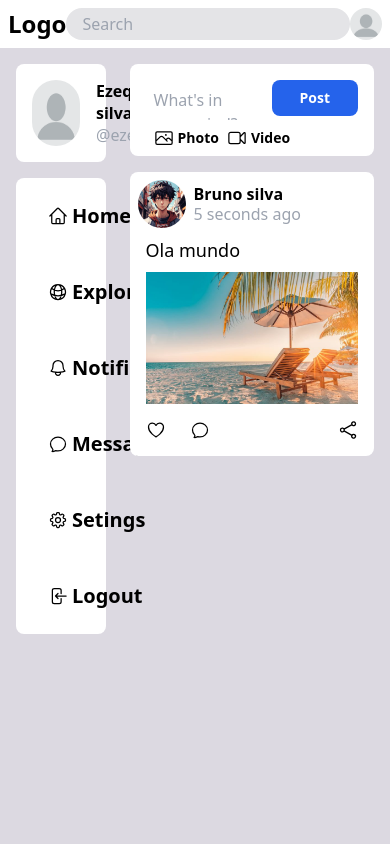
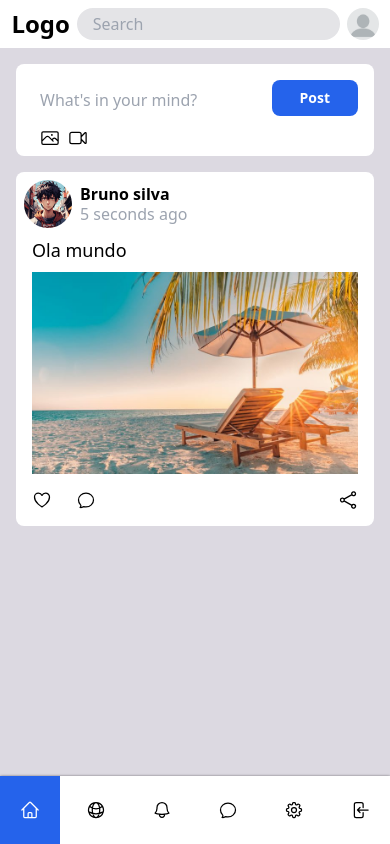
Before and after one commit to ezekuiel100/Social-media-react, a React (Vite) app: page / in a window 390 px wide. Built offline with nearby package versions, Linux system fonts and the light colour scheme.

Commit message:
Responsive

```diff
--- a/src/App.jsx
+++ b/src/App.jsx
@@ -6,11 +6,9 @@ function App() {
   return (
     <div className="bg-[#dcd9e1] min-h-screen pb-10">
       <Nav />
-      <div className="max-w-5xl mx-auto">
-        <div className="flex gap-6 p-4  ">
-          <Sidebar />
-          <Main />
-        </div>
+      <div className="grid sm:flex gap-6 p-4 max-w-5xl mx-auto">
+        <Sidebar />
+        <Main />
       </div>
     </div>
   );
--- a/src/components/Main.jsx
+++ b/src/components/Main.jsx
@@ -16,7 +16,7 @@ function Main() {
   }, []);
 
   return (
-    <main className="w-3/4 rounded-lg space-y-4">
+    <main className="lg:w-3/4 rounded-lg space-y-4">
       <NewPost setPosts={setPosts} setcurrentTime={setcurrentTime} />
       <PostCard posts={posts} setPosts={setPosts} currentTime={currentTime} />
     </main>
--- a/src/components/Nav.jsx
+++ b/src/components/Nav.jsx
@@ -4,7 +4,7 @@ function Nav() {
       <h1 className="font-bold text-2xl">Logo</h1>
       <input
         type="text"
-        className="rounded-full bg-zinc-200 w-96 py-1 px-4"
+        className="rounded-full bg-zinc-200 md:w-96 py-1 px-4"
         placeholder="Search"
       ></input>
 
--- a/src/components/NewPost.jsx
+++ b/src/components/NewPost.jsx
@@ -45,7 +45,7 @@ function NewPost({ setPosts, setcurrentTime }) {
           className="inline-flex gap-1 items-center cursor-pointer hover:text-blue-500 transition-all "
         >
           <PhotoIcon className="size-5" />
-          <span className="font-semibold text-sm ">Photo</span>
+          <span className="font-semibold text-sm hidden sm:inline">Photo</span>
         </label>
 
         <input
@@ -57,8 +57,8 @@ function NewPost({ setPosts, setcurrentTime }) {
         />
 
         <div className="flex gap-1 cursor-pointer hover:text-blue-500 transition-all">
-          <VideoCameraIcon className="size-5" />
-          <span className="font-semibold text-sm">Video</span>
+          <VideoCameraIcon className="size-5 " />
+          <span className="font-semibold text-sm hidden sm:inline">Video</span>
         </div>
       </div>
 
--- a/src/components/PostCard.jsx
+++ b/src/components/PostCard.jsx
@@ -2,18 +2,18 @@ import {
   ChatBubbleOvalLeftIcon,
   ShareIcon,
   TrashIcon,
+  HeartIcon,
 } from "@heroicons/react/24/outline";
 import { currentUser } from "../data/currentUser";
 import { timeSince } from "../utils/timesince";
 import { deletePost } from "../utils/deletePost";
-import { HeartIcon } from "@heroicons/react/24/outline";
 
 function PostCard({ posts, currentTime, setPosts }) {
   return (
     <>
       {posts.map(({ id, name, photo, time, content }, i) => (
         <div key={i} className="bg-white p-2 rounded-lg">
-          <div className="flex gap-2 justify-between">
+          <header className="flex gap-2 justify-between">
             <div className="flex gap-2 items-center">
               <img
                 src={photo}
@@ -32,7 +32,7 @@ function PostCard({ posts, currentTime, setPosts }) {
                 onClick={() => deletePost(id, setPosts)}
               />
             )}
-          </div>
+          </header>
 
           <div className="p-2 ">
             {content.text.split("\n").map((text, i) => (
--- a/src/components/Sidebar.jsx
+++ b/src/components/Sidebar.jsx
@@ -21,8 +21,8 @@ const menu = [
     icon: <GlobeAltIcon className="size-5" />,
   },
   {
-    text: "Notificações",
-    href: "/notificações",
+    text: "Notifications",
+    href: "/notifications",
     icon: <BellIcon className="size-5" />,
   },
   {
@@ -31,8 +31,8 @@ const menu = [
     icon: <ChatBubbleOvalLeftIcon className="size-5" />,
   },
   {
-    text: "Setings",
-    href: "/setings",
+    text: "Settings",
+    href: "/settings",
     icon: <Cog8ToothIcon className="size-5" />,
   },
   {
@@ -44,8 +44,8 @@ const menu = [
 
 function Sidebar() {
   return (
-    <div className="w-1/4 space-y-4 ">
-      <div className="bg-white  rounded-lg p-4 flex gap-4">
+    <div className="w-full fixed bottom-0 left-0 sm:w-auto lg:w-1/4 space-y-4 sm:static">
+      <div className="bg-white  rounded-lg p-4 hidden sm:flex gap-4">
         <img src={currentUser.photo} className="w-12 rounded-full" />
         <div className="leading-snug">
           <p className="font-semibold">{currentUser.name}</p>
@@ -53,15 +53,16 @@ function Sidebar() {
         </div>
       </div>
 
-      <div className="bg-white rounded-lg text-xl flex flex-col">
+      <div className="bg-white shadow shadow-black sm:shadow-none  sm:rounded-lg text-xl flex sm:flex-col justify-between overflow-hidden">
         {menu.map(({ text, href, icon }, i) => (
           <a
             href={href}
             key={i}
-            className="py-6 px-8 font-bold hover:bg-blue-200 flex gap-1 items-center
-            "
+            className={` ${
+              href === "/" ? "bg-blue-600 text-white" : " hover:bg-blue-300"
+            } py-6 px-5 sm:px-8 font-bold  flex gap-1 items-center transition-all`}
           >
-            <span>{icon}</span> {text}
+            <span>{icon}</span> <span className="hidden sm:inline">{text}</span>
           </a>
         ))}
       </div>
```
